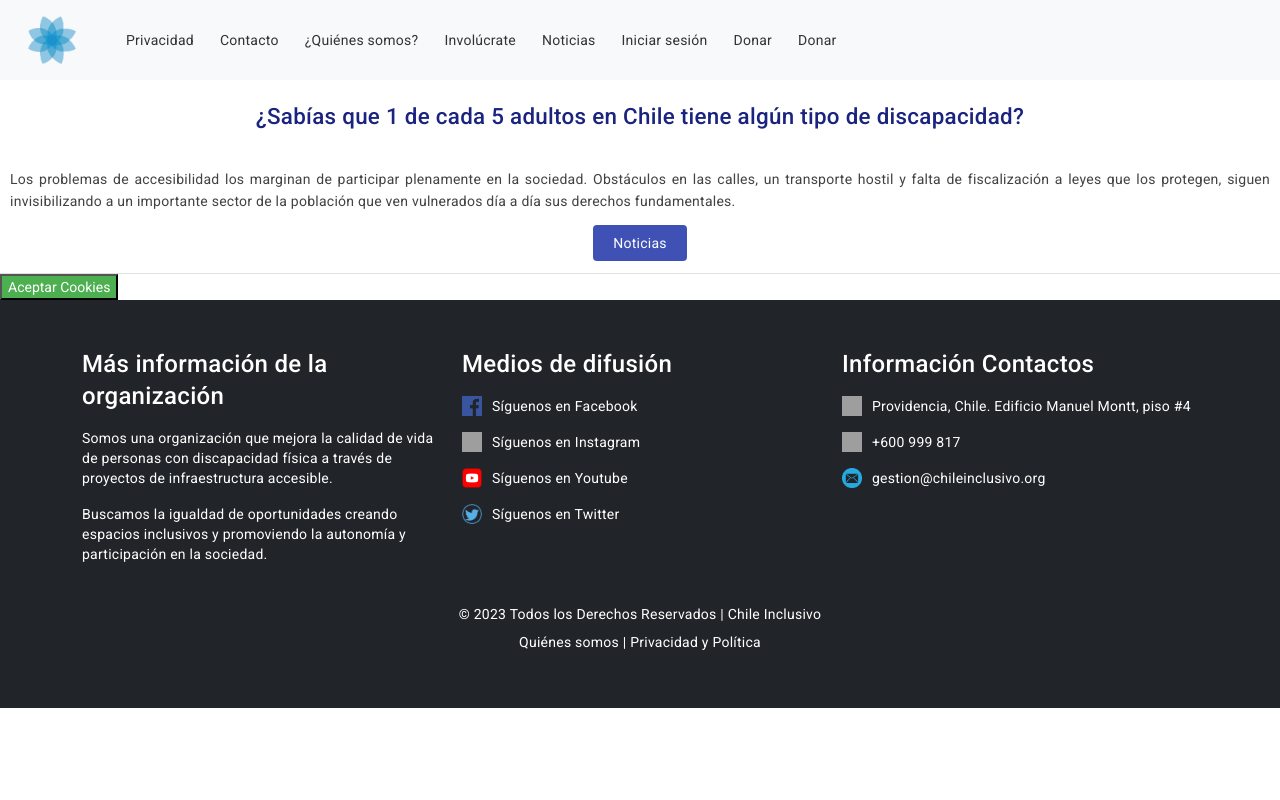
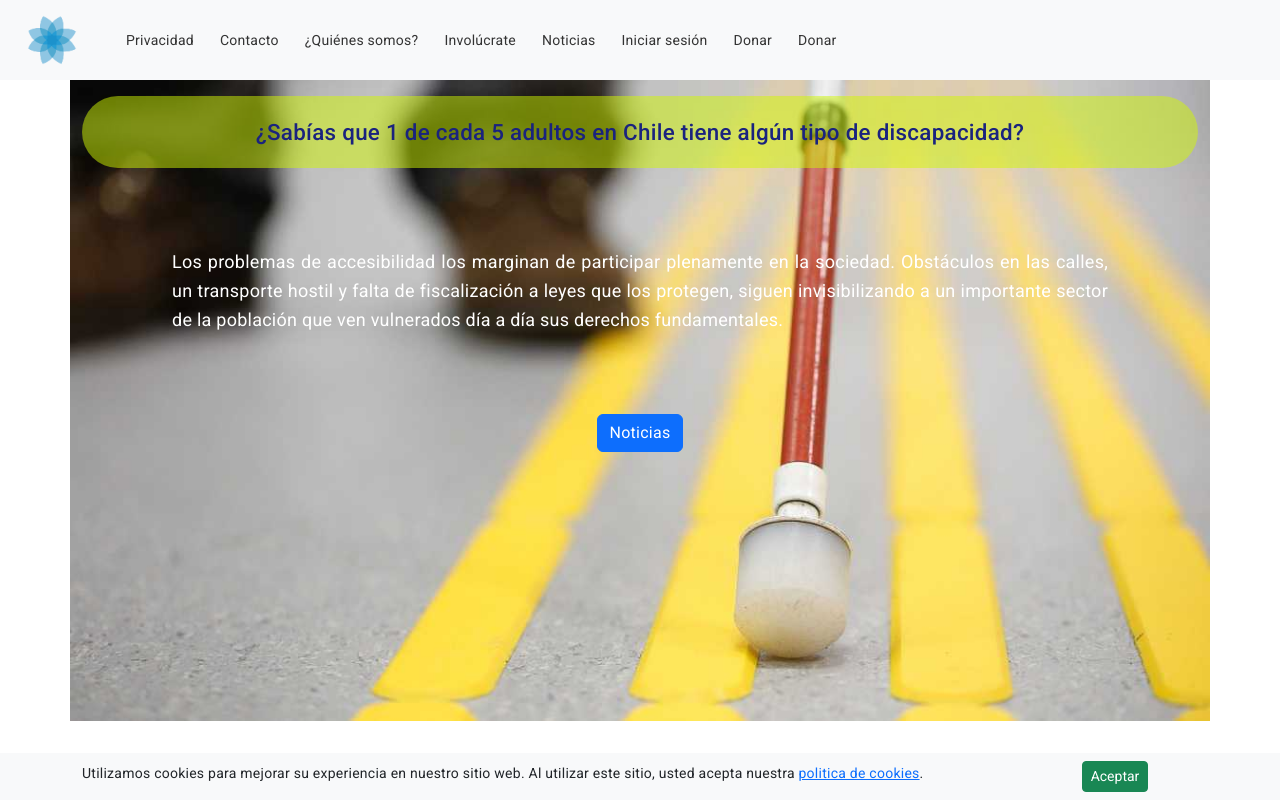
Before and after one commit to Gabossj/Chile-inclusivo, an Angular app in the folder Front-end/: page /inicio in a window 1280 px wide. Shown: the top 800 px of the page. Built offline with nearby package versions, Linux system fonts and the light colour scheme; grey boxes are pictures that could not be loaded.

Commit message:
inicio version base
se implemento con las funcionalidades minimas

```diff
--- a/Front-end/src/app/pages/donacion/donacion.component.html
+++ b/Front-end/src/app/pages/donacion/donacion.component.html
@@ -5,7 +5,7 @@
     <div class="contenedor-donaciones">
       <div id="donate-button-container">
           <button class="btn btn-primary btn-sm" (click)="donar()">Donar con PayPal</button>
-          <p class="textPolPriv">Tus datos están protegidos. Consulta nuestra <strong>política de privacidad</strong></p>
+          <p class="textPolPriv">Tus datos están protegidos. Consulta nuestra <a [routerLink]="['/politicas']">política de privacidad</a></p>
       </div>
       <!-- <p class="textPolPriv">Tus datos están protegidos. Consulta nuestra <a target="_blank" href="politicas.html" >política de privacidad</a></p> -->
   </div>
--- a/Front-end/src/app/pages/inicio/inicio.component.html
+++ b/Front-end/src/app/pages/inicio/inicio.component.html
@@ -1,16 +1,16 @@
-<section>
+<!-- <section class="contenedor">
     <section>
         <div class="titulo-index">
             <h2>¿Sabías que 1 de cada 5 adultos en Chile tiene algún tipo de discapacidad?</h2>
         </div>
-        <div class="contenido-index">
+        <div class=" ">
           <p> Los problemas de accesibilidad los marginan de participar plenamente en la sociedad. Obstáculos en las calles, un transporte hostil y falta de fiscalización a leyes que los protegen, siguen invisibilizando a un importante sector de la población que ven vulnerados día a día sus derechos fundamentales.</p>
         </div>
         <div class="publicaciones-index">
             <a [routerLink]="['noticias']" class="boton-index botones-index">Noticias</a>
          </div>
     </section>
-  </section>
+</section>
 
 <div *ngIf="showCookieBanner" id="cookieBanner">
     <div id="cookieBanner" class="container-fluid fixed-bottom bg-light py-2 d-none">
@@ -26,4 +26,33 @@
         </div>
     </div>
     <button (onclick)="aceptarCookies()" id="aceptarCookies">Aceptar Cookies</button>
-  </div>
+</div> -->
+
+<div class="container contenedor">
+    <div class="row">
+        <div class="col">
+            <div class="my-3 titulo-index">
+                <h2 class="display-6">¿Sabías que 1 de cada 5 adultos en Chile tiene algún tipo de discapacidad?</h2>
+            </div>
+            <div class="my-3 contenido-index">
+                <p> Los problemas de accesibilidad los marginan de participar plenamente en la sociedad. Obstáculos en las calles, un transporte hostil y falta de fiscalización a leyes que los protegen, siguen invisibilizando a un importante sector de la población que ven vulnerados día a día sus derechos fundamentales.</p>
+            </div>
+            <div class="my-3 publicaciones-index">
+                <a [routerLink]="['/noticias']" class="btn btn-primary">Noticias</a>
+            </div>
+        </div>
+    </div>
+</div>
+
+<div *ngIf="showCookieBanner" class="container-fluid fixed-bottom bg-light py-2">
+    <div class="container">
+        <div class="row align-items-center">
+            <div class="col-12 col-md-10 text-center text-md-start">
+                <p class="mb-0 mb-md-2">Utilizamos cookies para mejorar su experiencia en nuestro sitio web. Al utilizar este sitio, usted acepta nuestra <a href="politicas.html">politica de cookies</a>.</p>
+            </div>
+            <div class="col-12 col-md-2 text-center">
+                <button (click)="aceptarCookies()" class="btn btn-sm btn-success">Aceptar</button>
+            </div>
+        </div>
+    </div>
+</div>
--- a/Front-end/src/app/pages/inicio/inicio.component.scss
+++ b/Front-end/src/app/pages/inicio/inicio.component.scss
@@ -10,12 +10,28 @@ body {
     font-family: Arial, sans-serif;
 }
 
+.contenedor{
+    background-image: url(../../../assets/images/testbaston.jpeg);
+    height: 100%;
+    width: 100%;
+    background-repeat: no-repeat;
+    background-size: contain;
+    background-attachment: scroll;
+    margin: auto;
+}
+
 .titulo-index {
     h2 {
         color: $primary-color;
         text-align: center;
         font-size: 1.6em;
         padding: 20px 0;
+        margin: 0 0 5rem;
+    }
+    .display-6{
+        background-color: rgba($color: #d2f705, $alpha: 0.5) !important;
+        border-radius: 10rem;
+        min-width: min-content;
     }
 }
 
@@ -25,6 +41,9 @@ body {
         padding: 0 10px;
         color: $primary-text-color;
         line-height: 1.6;
+        margin: 5rem ;
+        font-size: 18px;
+        color: #ffffff;
     }
 }
 
@@ -34,6 +53,7 @@ body {
 
     .boton-index {
         background-color: $secondary-color;
+
         color: white;
         padding: 10px 20px;
         text-decoration: none;
--- a/Front-end/src/app/pages/login/login.component.html
+++ b/Front-end/src/app/pages/login/login.component.html
@@ -24,6 +24,6 @@
         <div class="d-grid gap-2">
             <button type="submit" class="btn btn-primary btn-lg" [disabled]="login.invalid">Acceder</button>
         </div>
-        <p class="mt-3">¿No tienes cuenta? <a [routerLink]="['registro']">Registrar</a></p>
+        <p class="mt-3">¿No tienes cuenta? <a [routerLink]="['/registro']">Registrar</a></p>
     </div>
 </div>
```
